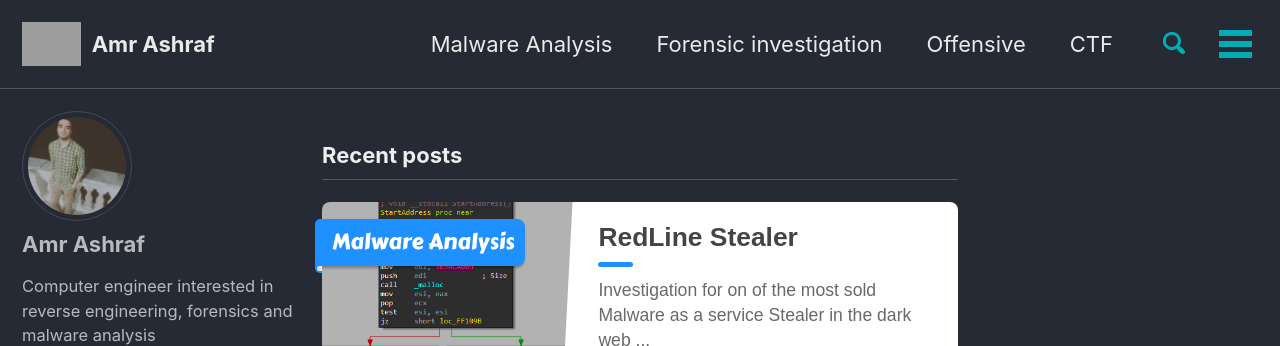
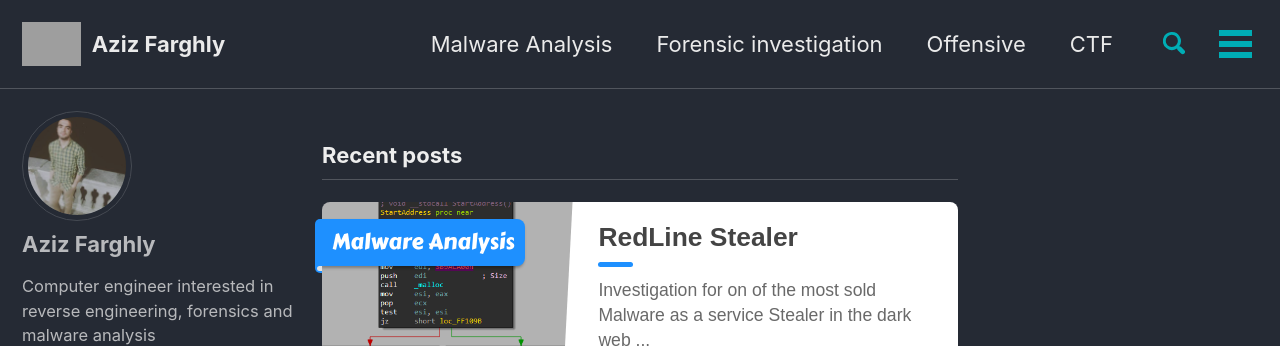
Before and after one commit to FarghlyMal/FarghlyMal.github.io, a Jekyll site: the page built from index.html, in a window 1280 px wide and 900 px high. Shown: the top 346 px of the window. Built offline with Jekyll 4.4.1, drawn with Linux system fonts in a browser that asks for light colours; cached includes are drawn as plain includes; nearby versions of some CDN libraries; the list of posts is cut into pages by our own code; grey boxes are pictures that could not be loaded.

Commit message:
Update _config.yml

```diff
--- a/_config.yml
+++ b/_config.yml
@@ -16,7 +16,7 @@
 
 # Site Settings
 locale                   : "en-US"
-title                    : "Amr Ashraf"
+title                    : "Aziz Farghly"
 title_separator          : "-"
 subtitle                 : # site tagline that appears below site title in masthead
 name                     : "Amr Ashraf"
@@ -93,7 +93,7 @@
 
 # Site Author
 author:
-  name             : "Amr Ashraf"
+  name             : "Aziz Farghly"
   avatar           : /assets/images/site_data/avatar.jpg # path of avatar image, e.g. "/assets/images/bio-photo.jpg"
   bio              : "Computer engineer interested in reverse engineering, forensics and malware analysis "
   location         : "Egypt"
@@ -104,19 +104,19 @@
      # url: "https://amr-git-dot.github.io/aboutme/"
     - label: "Email"
       icon: "fas fa-fw fa-envelope-square"
-      url: "mailto:amr.ashraf.re@outlook.com"
+      url: "farghly.mahmod66@outlook.com"
     - label: "Twitter"
       icon: "fab fa-fw fa-twitter-square"
-      url: "https://twitter.com/Cyberagent101"
+      url: "https://twitter.com/FarghlyMal"
     - label: "Facebook"
       icon: "fab fa-fw fa-facebook-square"
       url: "https://www.facebook.com/profile.php?id=100076430379156&mibextid=ZbWKwL"
     - label: "LinkedIn"
       icon: "fab fa-fw fa-linkedin"
-      url: "https://www.linkedin.com/in/amr-ashraf-93bb9a1ba/"
+      url: "https://www.linkedin.com/in/aziz-farghly-9133501a4"
     - label: "GitHub"
       icon: "fab fa-fw fa-github"
-      url: "https://github.com/amr-git-dot"
+      url: "https://github.com/FarghlyMal"
     - label: "Instagram"
       icon: "fab fa-fw fa-instagram"
       # url: "https://instagram.com/"
@@ -126,7 +126,7 @@
   links:
     - label: "Twitter"
       icon: "fab fa-fw fa-twitter-square"
-      url: "https://twitter.com/Cyberagent101"
+      url: "https://twitter.com/FarghlyMal"
     - label: "Facebook"
       icon: "fab fa-fw fa-facebook-square"
       # url:
```
